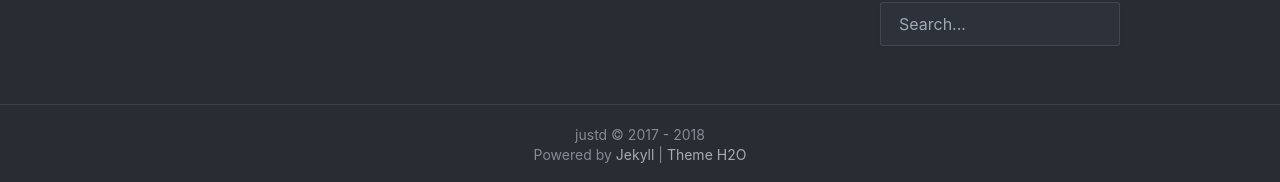
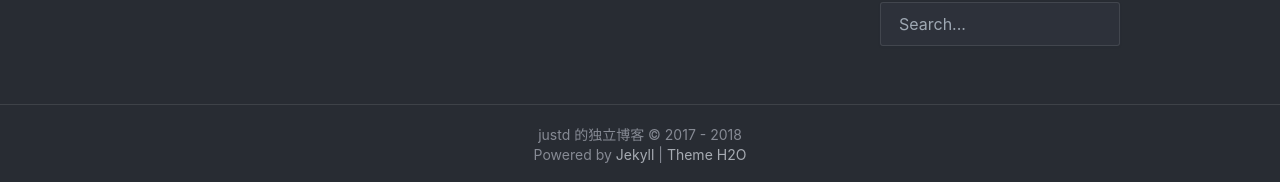
Before and after one commit to justde/justde.github.io, a Jekyll site: the page built from index.html, in a window 1280 px wide and 951 px high. Shown: the part 766-948 px from the top of the window. Built offline with Jekyll 4.4.1, drawn with Linux system fonts in a browser that asks for light colours; nearby versions of some CDN libraries; the list of posts is cut into pages by our own code; a style sheet for code colours, icons or effects is not loaded.

Commit message:
Update _config.yml

```diff
--- a/_config.yml
+++ b/_config.yml
@@ -1,5 +1,5 @@
 # Site settings 配置站点
-title: 'justd'
+title: 'justd 的独立博客'
 description: '热爱技术&设计。很高兴能在这里与你分享我对技术和生活的思考。'
 keyword: '张敬东, 张敬东的独立博客,后端 ,java'
 url: 'justd.xyz' # your host
```
